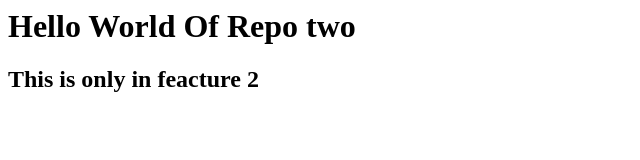
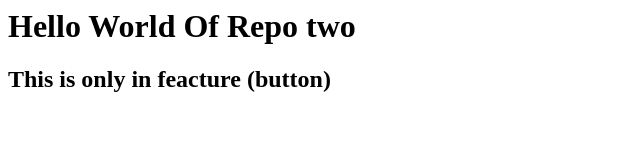
Before and after one commit to maazasif03/repotwo, a plain HTML site: page index.html in a window 1280 px wide. Shown: the whole page, without its empty margins (0-640 px from the left). Drawn offline with Linux system fonts and the light colour scheme.

Commit message:
add in feacture1

```diff
--- a/index.html
+++ b/index.html
@@ -1,2 +1,2 @@
 <h1>Hello World Of Repo two</h1>
-<h2>This is only in feacture 2</h2>
+<h2>This is only in feacture (button)</h2>
```
